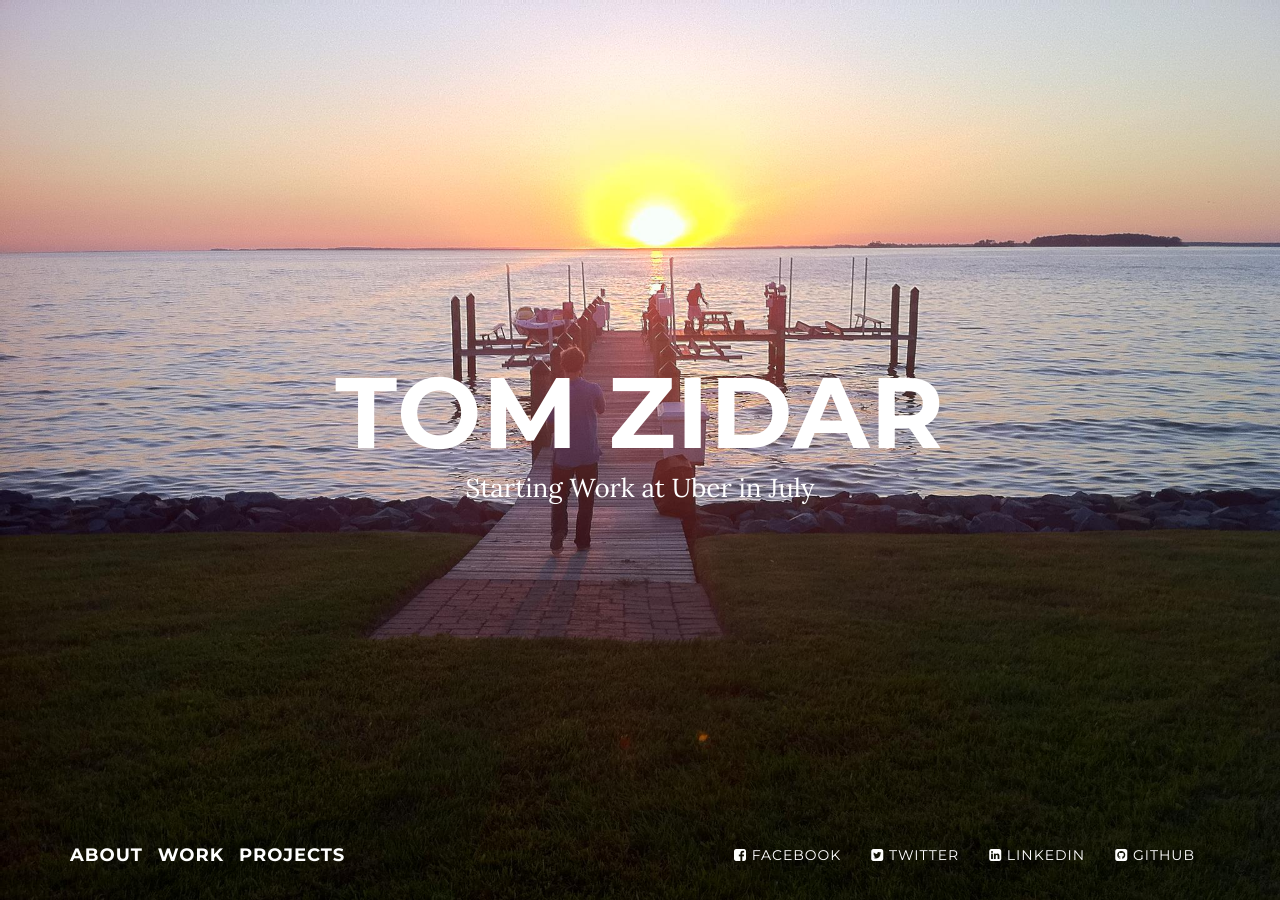
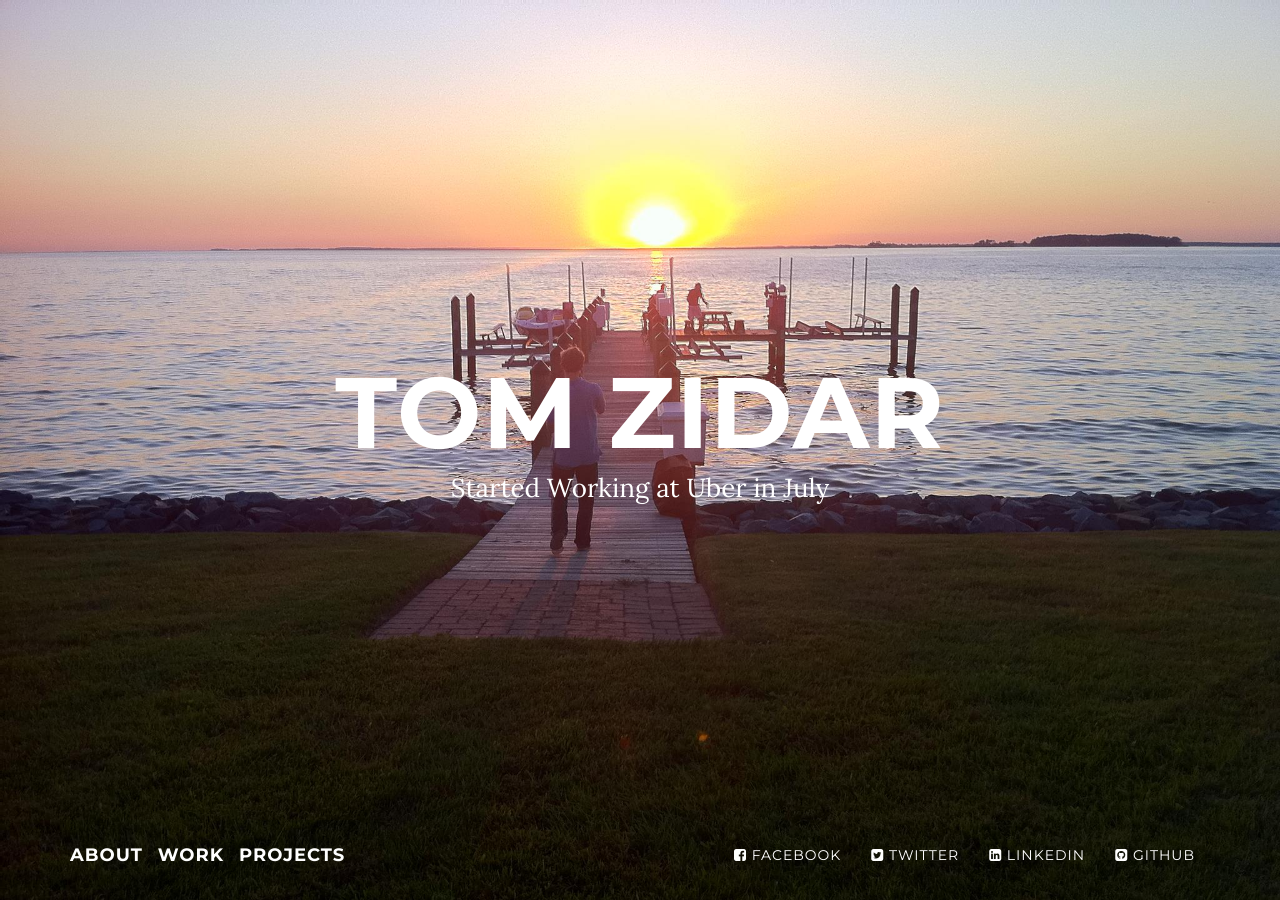
Before and after one commit to tzidar/tzidar.github.io, a Jekyll site: the page built from index.html, in a window 1280 px wide. Built offline with Jekyll 4.4.1, drawn with Linux system fonts in a browser that asks for light colours; nearby versions of some CDN libraries.

Commit message:
update ze website!

```diff
--- a/_config.yml
+++ b/_config.yml
@@ -6,7 +6,7 @@ markdown:            kramdown
 
 # Setup
 baseurl:             ''
-description:         "Tom Zidar starting work at Uber in July"
+description:         "Tom Zidar started working at Uber in July"
 permalink:           pretty
 
 sass:
--- a/index.html
+++ b/index.html
@@ -2,7 +2,7 @@
 layout: base
 style: home
 h1_text: Tom Zidar
-p_text: Starting Work at Uber in July
+p_text: Started Working at Uber in July
 ---
 
 <header class="intro">
```
Also changed, not shown: about.md (+1 -1 lines), 3 other files.
